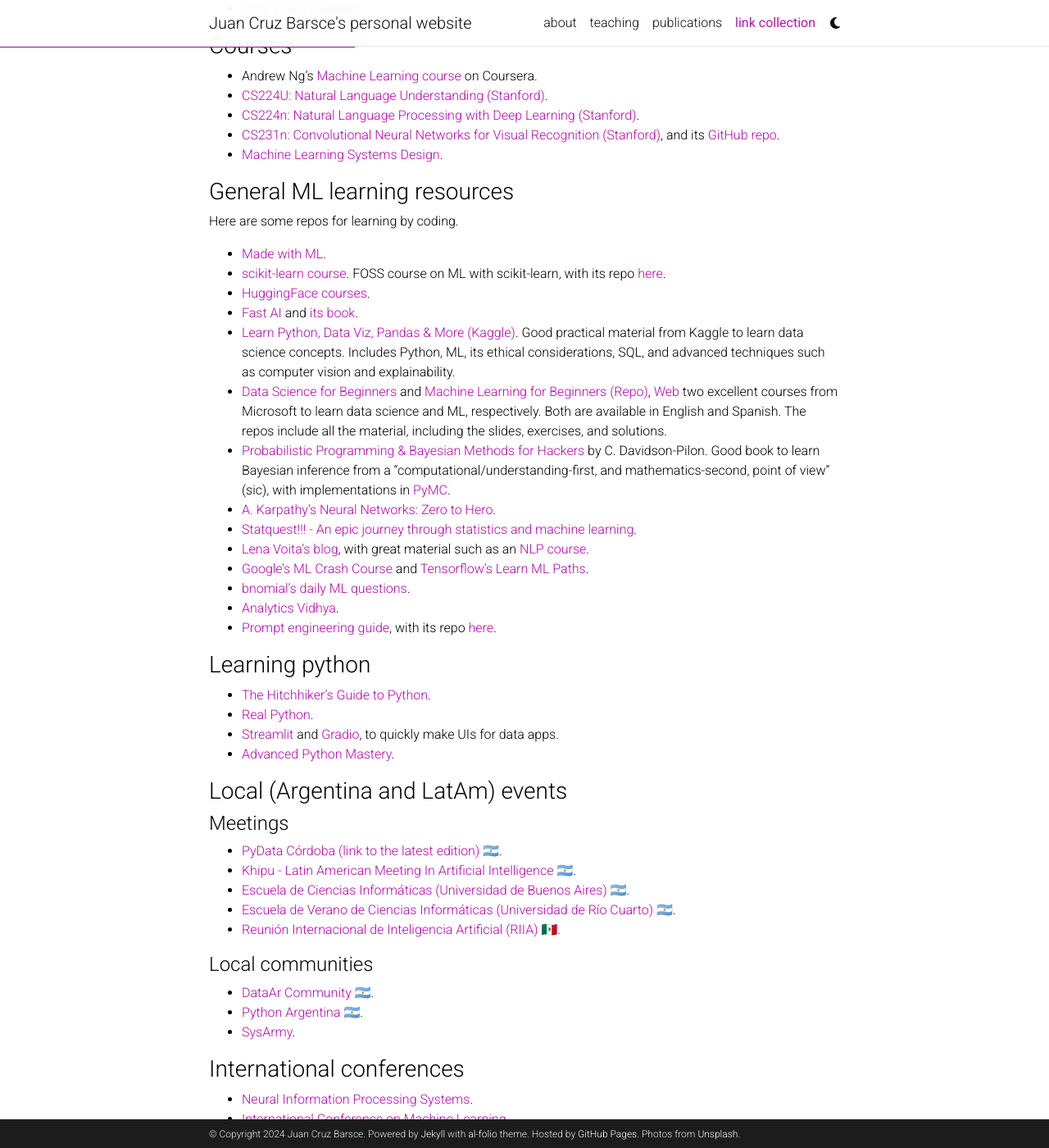
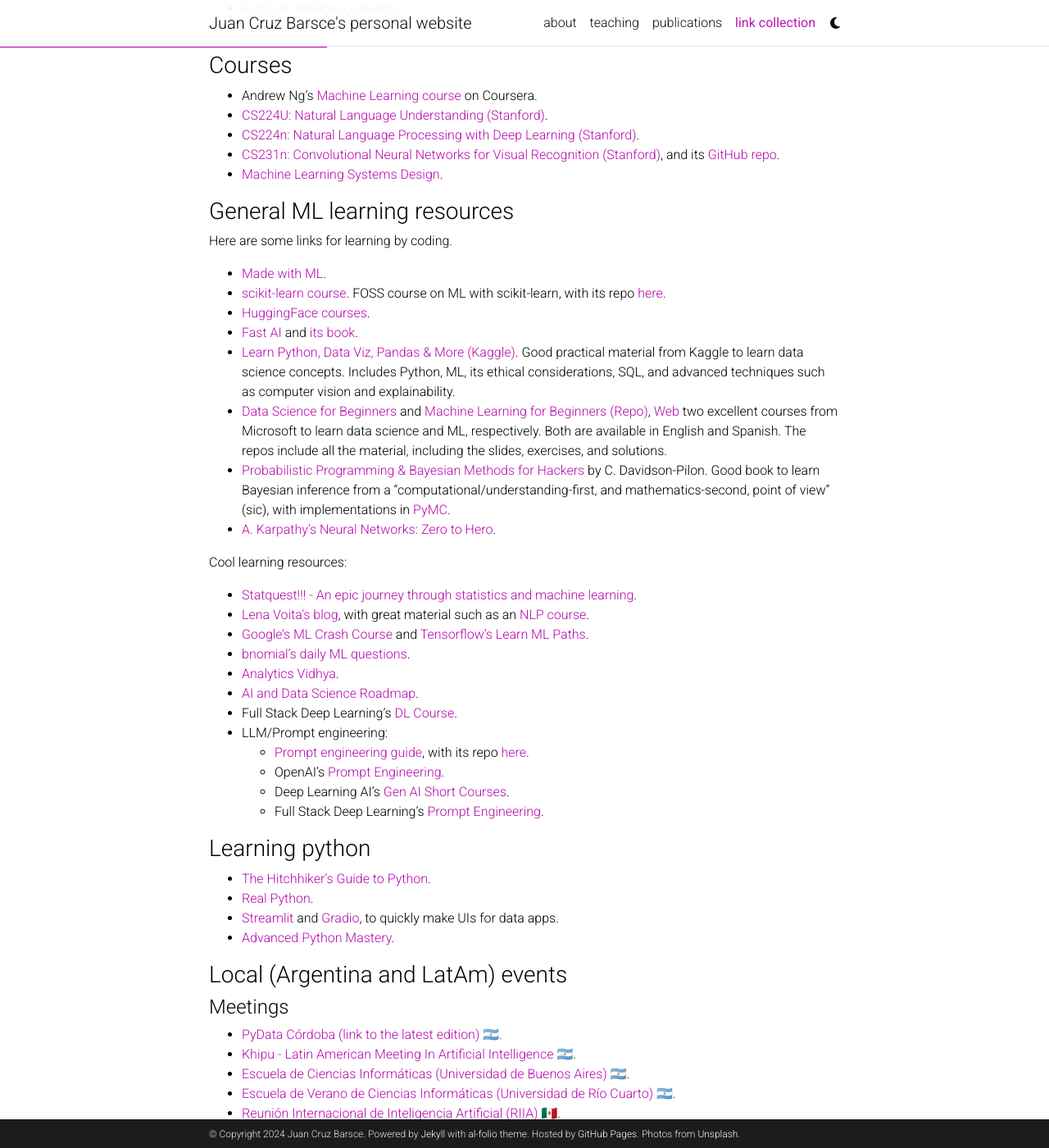
Before and after one commit to jbarsce/jbarsce.github.io, a Jekyll site: the page built from _pages/link_collection.md, in a window 1280 px wide and 1400 px high, scrolled down 898 px. Shown: the whole window at 82% size. Built offline with Jekyll 4.4.1, drawn with Linux system fonts in a browser that asks for light colours; comment, search, counter and statistics services are not loaded; a style sheet for code colours, icons or effects is not loaded; some of the changed text lies outside the part shown.

Commit message:
Small changes in link collection

```diff
--- a/_pages/link_collection.md
+++ b/_pages/link_collection.md
@@ -23,12 +23,13 @@
   * Volumen 2, [Probabilistic ML: Advanced Topics (2023)](https://probml.github.io/pml-book/book2.html).
 * [Deep Learning (2016)](https://www.deeplearningbook.org/), by I. Goodfellow, Y. Bengio y A. Courville.
 
-### Webs
+### Webs and blogs
 
 * [J. Alammar's blog](https://jalammar.github.io/).
 * [Distilled AI](https://aman.ai/primers/ai/). Excellent resource with summaries of various AI topics.
 * [2023 Kaggle AI Report](https://www.kaggle.com/competitions/2023-kaggle-ai-report).
 * [Stanford's AI Index](https://aiindex.stanford.edu/).
+* [Skynet today](https://skynet.today/).
 
 ### Communities
 
@@ -46,7 +47,7 @@
 
 ### General ML learning resources
 
-Here are some repos for learning by coding.
+Here are some links for learning by coding.
 
 * [Made with ML](https://madewithml.com/).
 * [scikit-learn course](https://inria.github.io/scikit-learn-mooc/).
@@ -57,12 +58,21 @@
 * [Data Science for Beginners](https://github.com/microsoft/Data-Science-For-Beginners) and [Machine Learning for Beginners (Repo)](https://github.com/microsoft/ML-For-Beginners), [Web](https://microsoft.github.io/ML-For-Beginners) two excellent courses from Microsoft to learn data science and ML, respectively. Both are available in English and Spanish. The repos include all the material, including the slides, exercises, and solutions.
 * [Probabilistic Programming & Bayesian Methods for Hackers](https://github.com/CamDavidsonPilon/Probabilistic-Programming-and-Bayesian-Methods-for-Hackers) by C. Davidson-Pilon. Good book to learn Bayesian inference from a "computational/understanding-first, and mathematics-second, point of view" (sic), with implementations in [PyMC](https://github.com/pymc-devs/pymc).
 * [A. Karpathy's Neural Networks: Zero to Hero](https://karpathy.ai/zero-to-hero.html).
+
+Cool learning resources:
+
 * [Statquest!!! - An epic journey through statistics and machine learning](https://statquest.org/).
 * [Lena Voita's blog](https://lena-voita.github.io/), with great material such as an [NLP course](https://lena-voita.github.io/nlp_course.html).
 * [Google's ML Crash Course](https://developers.google.com/machine-learning/crash-course) and [Tensorflow's Learn ML Paths](https://www.tensorflow.org/resources/learn-ml).
 * [bnomial's daily ML questions](https://today.bnomial.com/).
 * [Analytics Vidhya](https://www.analyticsvidhya.com/).
-* [Prompt engineering guide](https://www.promptingguide.ai/), with its repo [here](https://github.com/dair-ai/Prompt-Engineering-Guide).
+* [AI and Data Science Roadmap](https://roadmap.sh/ai-data-scientist).
+* Full Stack Deep Learning's [DL Course](https://fullstackdeeplearning.com/course/).
+* LLM/Prompt engineering:
+  * [Prompt engineering guide](https://www.promptingguide.ai/), with its repo [here](https://github.com/dair-ai/Prompt-Engineering-Guide).
+  * OpenAI's [Prompt Engineering](https://platform.openai.com/docs/guides/prompt-engineering).
+  * Deep Learning AI's [Gen AI Short Courses](https://www.deeplearning.ai/short-courses/).
+  * Full Stack Deep Learning's [Prompt Engineering](https://fullstackdeeplearning.com/llm-bootcamp/).
 
 ### Learning python
 
```
